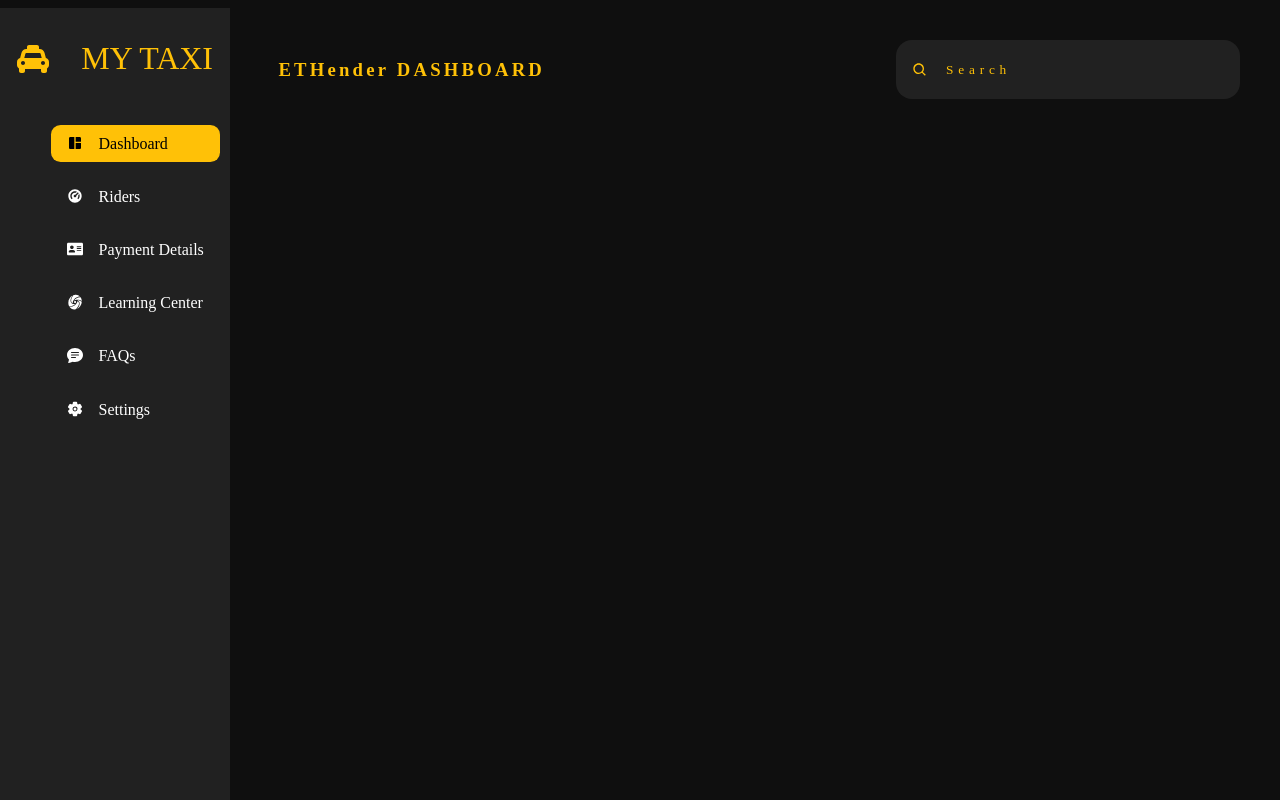
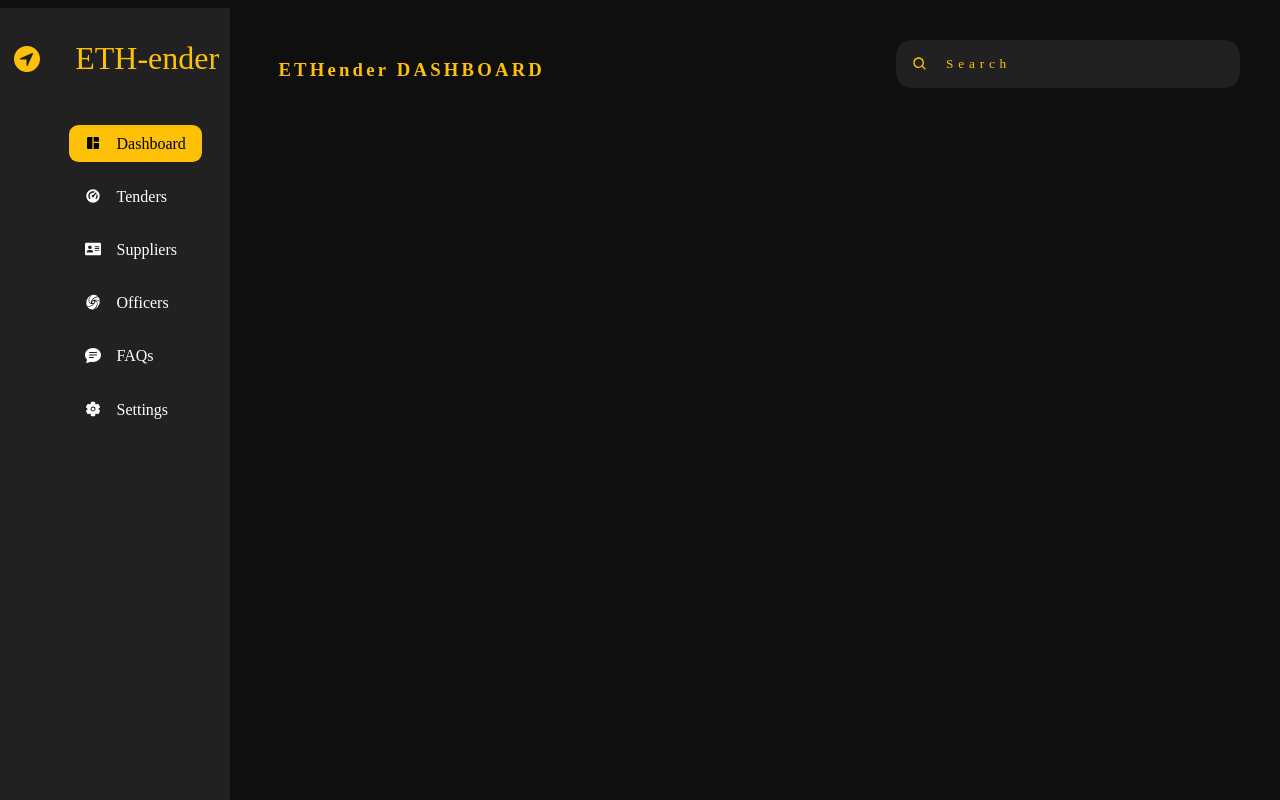
Before and after one commit to Tiliksew/ETHender, a React (Create React App) app in the folder client/eprocurement/: page / in a window 1280 px wide. Built offline with nearby package versions, Linux system fonts and the light colour scheme.

Commit message:
Stable Dashboard

```diff
--- a/client/eprocurement/src/components/supplier/Dashboard/NavBar.jsx
+++ b/client/eprocurement/src/components/supplier/Dashboard/NavBar.jsx
@@ -19,6 +19,7 @@ export default function Navbar() {
 }
 const Nav = styled.nav`
   display: flex;
+  height: 3rem;
   justify-content: space-between;
   color: white;
   .title {
--- a/client/eprocurement/src/components/supplier/Dashboard/SideBar.jsx
+++ b/client/eprocurement/src/components/supplier/Dashboard/SideBar.jsx
@@ -10,6 +10,7 @@ import { FiLogOut } from "react-icons/fi";
 import { GiHamburgerMenu } from "react-icons/gi";
 import { VscChromeClose } from "react-icons/vsc";
 import scrollreveal from "scrollreveal";
+import { IoNavigateCircle } from 'react-icons/io5';
 export default function Sidebar() {
   const [currentLink, setCurrentLink] = useState(1);
   const [navbarState, setNavbarState] = useState(false);
@@ -47,8 +48,8 @@ export default function Sidebar() {
       <Section>
         <div className="top">
           <div className="brand">
-            <FaTaxi />
-            <span>MY TAXI</span>
+            <IoNavigateCircle />
+            <span>ETH-ender</span>
           </div>
           <div className="toggle">
             {navbarState ? (
@@ -79,7 +80,7 @@ export default function Sidebar() {
               >
                 <a href="#">
                   <RiDashboard2Fill />
-                  <span> Riders</span>
+                  <span> Tenders</span>
                 </a>
               </li>
               <li
@@ -88,7 +89,7 @@ export default function Sidebar() {
               >
                 <a href="#">
                   <FaAddressCard />
-                  <span> Payment Details</span>
+                  <span> Suppliers</span>
                 </a>
               </li>
               <li
@@ -97,7 +98,7 @@ export default function Sidebar() {
               >
                 <a href="#">
                   <GiTwirlCenter />
-                  <span> Learning Center</span>
+                  <span> Officers</span>
                 </a>
               </li>
               <li
@@ -146,7 +147,7 @@ export default function Sidebar() {
             >
               <a href="#">
                 <RiDashboard2Fill />
-                <span> Riders</span>
+                <span> Tenders</span>
               </a>
             </li>
             <li
@@ -155,7 +156,7 @@ export default function Sidebar() {
             >
               <a href="#">
                 <FaAddressCard />
-                <span> Payment Details</span>
+                <span> Suppliers</span>
               </a>
             </li>
             <li
@@ -164,7 +165,7 @@ export default function Sidebar() {
             >
               <a href="#">
                 <GiTwirlCenter />
-                <span> Learning Center</span>
+                <span> Officers</span>
               </a>
             </li>
             <li
```
